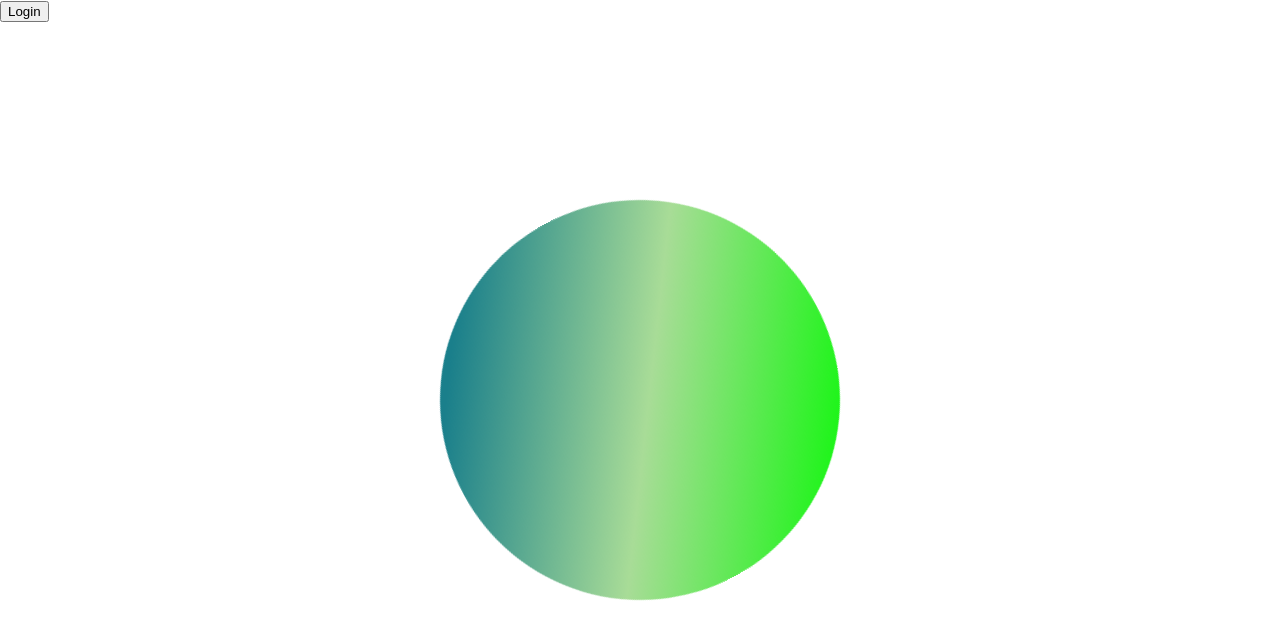
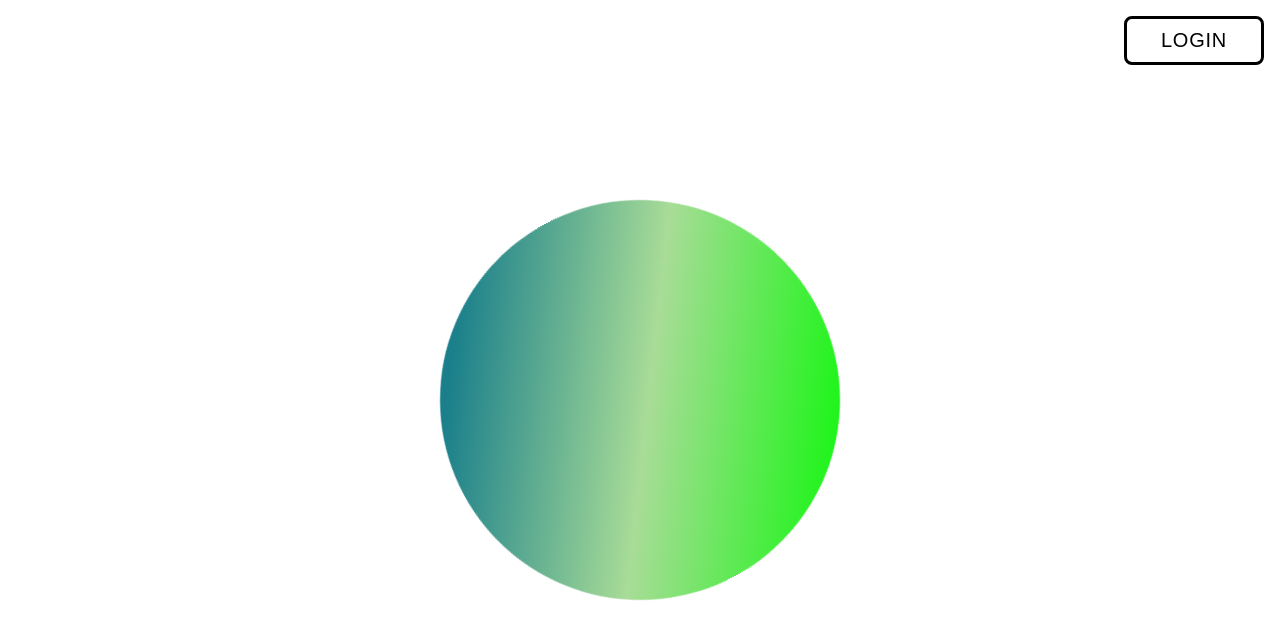
Before and after one commit to connorward93/soul-protocol, a Next.js app in the folder web/: page / in a window 1280 px wide. Shown: the top 640 px of the page. Built offline with nearby package versions, Linux system fonts and the light colour scheme.

Commit message:
adjust styling

```diff
--- /dev/null
+++ b/web/components/Button/button.module.scss
@@ -0,0 +1,23 @@
+.button {
+  display: flex;
+  align-items: center;
+  justify-content: center;
+  padding: 14px 32px;
+  font-size: 20px;
+  letter-spacing: 0.08em;
+  line-height: 1.5rem;
+  text-transform: uppercase;
+  letter-spacing: 0.04em;
+  border: 3px solid black;
+  border-radius: 8px;
+  text-align: center;
+  transition: all 200ms ease;
+  min-width: 140px;
+  cursor: pointer;
+  background: transparent;
+}
+
+.button:hover {
+  color: white;
+  background-color: black;
+}
--- /dev/null
+++ b/web/components/Button/index.tsx
@@ -0,0 +1,27 @@
+import React, { ReactNode } from "react";
+import classes from "./button.module.scss";
+
+type ButtonProps = {
+  variant?: string;
+  className?: string;
+  children?: ReactNode;
+  label?: string;
+  onClick?: () => void;
+  href?: string;
+  fullWidth?: boolean;
+  rounded?: boolean;
+  disabled?: boolean;
+};
+
+export default function Button({
+  onClick,
+  disabled,
+  label,
+  children,
+}: ButtonProps) {
+  return (
+    <button className={classes.button} onClick={onClick} disabled={disabled}>
+      {label || children}
+    </button>
+  );
+}
--- a/web/layout/index.tsx
+++ b/web/layout/index.tsx
@@ -2,6 +2,8 @@
 import AuthContext from "context/AuthContext";
 import { ADAPTER_EVENTS, SafeEventEmitterProvider } from "@web3auth/base";
 import type { Web3Auth, Web3AuthOptions } from "@web3auth/web3auth";
+import classes from "./layout.module.scss";
+import Button from "components/Button";
 
 export default function Layout({ children }: { children: ReactNode }) {
   const { state, dispatch } = useContext(AuthContext);
@@ -60,8 +62,10 @@
 
   return (
     <div>
-      <nav>
-        <button onClick={login}>Login</button>
+      <nav className={classes.nav}>
+        <div className={classes.actions}>
+          <Button onClick={login}>Login</Button>
+        </div>
       </nav>
       {children}
     </div>
--- /dev/null
+++ b/web/layout/layout.module.scss
@@ -0,0 +1,9 @@
+.nav {
+  display: flex;
+  padding: 1.6rem;
+  width: 100vw;
+}
+
+.actions {
+  margin-left: auto;
+}
--- a/web/pages/_app.tsx
+++ b/web/pages/_app.tsx
@@ -1,4 +1,4 @@
-import "../styles/globals.css";
+import "../styles/globals.scss";
 import type { AppProps } from "next/app";
 import { AuthProvider } from "context/AuthContext";
 
--- a/web/pages/index.tsx
+++ b/web/pages/index.tsx
@@ -1,10 +1,14 @@
 import type { NextPage } from "next";
+import Head from "next/head";
 import Home from "components/Home";
 import Layout from "layout";
 
 const Index: NextPage = () => {
   return (
     <Layout>
+      <Head>
+        <title>Soul Protocol</title>
+      </Head>
       <main>
         <Home />
       </main>
--- a/web/styles/globals.css
+++ /dev/null
@@ -1,16 +0,0 @@
-html,
-body {
-  padding: 0;
-  margin: 0;
-  font-family: -apple-system, BlinkMacSystemFont, Segoe UI, Roboto, Oxygen,
-    Ubuntu, Cantarell, Fira Sans, Droid Sans, Helvetica Neue, sans-serif;
-}
-
-a {
-  color: inherit;
-  text-decoration: none;
-}
-
-* {
-  box-sizing: border-box;
-}
--- /dev/null
+++ b/web/styles/globals.scss
@@ -0,0 +1,17 @@
+html,
+body {
+  font-size: 10px;
+  padding: 0;
+  margin: 0;
+  font-family: -apple-system, BlinkMacSystemFont, Segoe UI, Roboto, Oxygen,
+    Ubuntu, Cantarell, Fira Sans, Droid Sans, Helvetica Neue, sans-serif;
+}
+
+a {
+  color: inherit;
+  text-decoration: none;
+}
+
+* {
+  box-sizing: border-box;
+}
--- /dev/null
+++ b/web/styles/main.scss
@@ -0,0 +1,2 @@
+@import "globals.scss";
+@import "normalize.scss";
--- /dev/null
+++ b/web/styles/normalize.scss
@@ -0,0 +1,351 @@
+/*! normalize.css v8.0.1 | MIT License | github.com/necolas/normalize.css */
+
+/* Document
+   ========================================================================== */
+
+/**
+ * 1. Correct the line height in all browsers.
+ * 2. Prevent adjustments of font size after orientation changes in iOS.
+ */
+
+html {
+  line-height: 1.15; /* 1 */
+  -webkit-text-size-adjust: 100%; /* 2 */
+}
+
+/* Sections
+     ========================================================================== */
+
+/**
+   * Remove the margin in all browsers.
+   */
+
+body {
+  margin: 0;
+}
+
+/**
+   * Render the `main` element consistently in IE.
+   */
+
+main {
+  display: block;
+}
+
+/**
+   * Correct the font size and margin on `h1` elements within `section` and
+   * `article` contexts in Chrome, Firefox, and Safari.
+   */
+
+h1 {
+  font-size: 2em;
+  margin: 0.67em 0;
+}
+
+/* Grouping content
+     ========================================================================== */
+
+/**
+   * 1. Add the correct box sizing in Firefox.
+   * 2. Show the overflow in Edge and IE.
+   */
+
+hr {
+  box-sizing: content-box; /* 1 */
+  height: 0; /* 1 */
+  overflow: visible; /* 2 */
+}
+
+/**
+   * 1. Correct the inheritance and scaling of font size in all browsers.
+   * 2. Correct the odd `em` font sizing in all browsers.
+   */
+
+pre {
+  font-family: monospace, monospace; /* 1 */
+  font-size: 1em; /* 2 */
+}
+
+/* Text-level semantics
+     ========================================================================== */
+
+/**
+   * Remove the gray background on active links in IE 10.
+   */
+
+a {
+  background-color: transparent;
+}
+
+/**
+   * 1. Remove the bottom border in Chrome 57-
+   * 2. Add the correct text decoration in Chrome, Edge, IE, Opera, and Safari.
+   */
+
+abbr[title] {
+  border-bottom: none; /* 1 */
+  text-decoration: underline; /* 2 */
+  text-decoration: underline dotted; /* 2 */
+}
+
+/**
+   * Add the correct font weight in Chrome, Edge, and Safari.
+   */
+
+b,
+strong {
+  font-weight: bolder;
+}
+
+/**
+   * 1. Correct the inheritance and scaling of font size in all browsers.
+   * 2. Correct the odd `em` font sizing in all browsers.
+   */
+
+code,
+kbd,
+samp {
+  font-family: monospace, monospace; /* 1 */
+  font-size: 1em; /* 2 */
+}
+
+/**
+   * Add the correct font size in all browsers.
+   */
+
+small {
+  font-size: 80%;
+}
+
+/**
+   * Prevent `sub` and `sup` elements from affecting the line height in
+   * all browsers.
+   */
+
+sub,
+sup {
+  font-size: 75%;
+  line-height: 0;
+  position: relative;
+  vertical-align: baseline;
+}
+
+sub {
+  bottom: -0.25em;
+}
+
+sup {
+  top: -0.5em;
+}
+
+/* Embedded content
+     ========================================================================== */
+
+/**
+   * Remove the border on images inside links in IE 10.
+   */
+
+img {
+  border-style: none;
+}
+
+/* Forms
+     ========================================================================== */
+
+/**
+   * 1. Change the font styles in all browsers.
+   * 2. Remove the margin in Firefox and Safari.
+   */
+
+button,
+input,
+optgroup,
+select,
+textarea {
+  font-family: inherit; /* 1 */
+  font-size: 100%; /* 1 */
+  line-height: 1.15; /* 1 */
+  margin: 0; /* 2 */
+}
+
+/**
+   * Show the overflow in IE.
+   * 1. Show the overflow in Edge.
+   */
+
+button,
+input {
+  /* 1 */
+  overflow: visible;
+}
+
+/**
+   * Remove the inheritance of text transform in Edge, Firefox, and IE.
+   * 1. Remove the inheritance of text transform in Firefox.
+   */
+
+button,
+select {
+  /* 1 */
+  text-transform: none;
+}
+
+/**
+   * Correct the inability to style clickable types in iOS and Safari.
+   */
+
+button,
+[type="button"],
+[type="reset"],
+[type="submit"] {
+  -webkit-appearance: button;
+}
+
+/**
+   * Remove the inner border and padding in Firefox.
+   */
+
+button::-moz-focus-inner,
+[type="button"]::-moz-focus-inner,
+[type="reset"]::-moz-focus-inner,
+[type="submit"]::-moz-focus-inner {
+  border-style: none;
+  padding: 0;
+}
+
+/**
+   * Restore the focus styles unset by the previous rule.
+   */
+
+button:-moz-focusring,
+[type="button"]:-moz-focusring,
+[type="reset"]:-moz-focusring,
+[type="submit"]:-moz-focusring {
+  outline: 1px dotted ButtonText;
+}
+
+/**
+   * Correct the padding in Firefox.
+   */
+
+fieldset {
+  padding: 0.35em 0.75em 0.625em;
+}
+
+/**
+   * 1. Correct the text wrapping in Edge and IE.
+   * 2. Correct the color inheritance from `fieldset` elements in IE.
+   * 3. Remove the padding so developers are not caught out when they zero out
+   *    `fieldset` elements in all browsers.
+   */
+
+legend {
+  box-sizing: border-box; /* 1 */
+  color: inherit; /* 2 */
+  display: table; /* 1 */
+  max-width: 100%; /* 1 */
+  padding: 0; /* 3 */
+  white-space: normal; /* 1 */
+}
+
+/**
+   * Add the correct vertical alignment in Chrome, Firefox, and Opera.
+   */
+
+progress {
+  vertical-align: baseline;
+}
+
+/**
+   * Remove the default vertical scrollbar in IE 10+.
+   */
+
+textarea {
+  overflow: auto;
+}
+
+/**
+   * 1. Add the correct box sizing in IE 10.
+   * 2. Remove the padding in IE 10.
+   */
+
+[type="checkbox"],
+[type="radio"] {
+  box-sizing: border-box; /* 1 */
+  padding: 0; /* 2 */
+}
+
+/**
+   * Correct the cursor style of increment and decrement buttons in Chrome.
+   */
+
+[type="number"]::-webkit-inner-spin-button,
+[type="number"]::-webkit-outer-spin-button {
+  height: auto;
+}
+
+/**
+   * 1. Correct the odd appearance in Chrome and Safari.
+   * 2. Correct the outline style in Safari.
+   */
+
+[type="search"] {
+  -webkit-appearance: textfield; /* 1 */
+  outline-offset: -2px; /* 2 */
+}
+
+/**
+   * Remove the inner padding in Chrome and Safari on macOS.
+   */
+
+[type="search"]::-webkit-search-decoration {
+  -webkit-appearance: none;
+}
+
+/**
+   * 1. Correct the inability to style clickable types in iOS and Safari.
+   * 2. Change font properties to `inherit` in Safari.
+   */
+
+::-webkit-file-upload-button {
+  -webkit-appearance: button; /* 1 */
+  font: inherit; /* 2 */
+}
+
+/* Interactive
+     ========================================================================== */
+
+/*
+   * Add the correct display in Edge, IE 10+, and Firefox.
+   */
+
+details {
+  display: block;
+}
+
+/*
+   * Add the correct display in all browsers.
+   */
+
+summary {
+  display: list-item;
+}
+
+/* Misc
+     ========================================================================== */
+
+/**
+   * Add the correct display in IE 10+.
+   */
+
+template {
+  display: none;
+}
+
+/**
+   * Add the correct display in IE 10.
+   */
+
+[hidden] {
+  display: none;
+}
```
Also changed, not shown: web/public/AkkuratPro-Italic.otf (deleted), web/public/AkkuratPro-Regular.otf (deleted).
